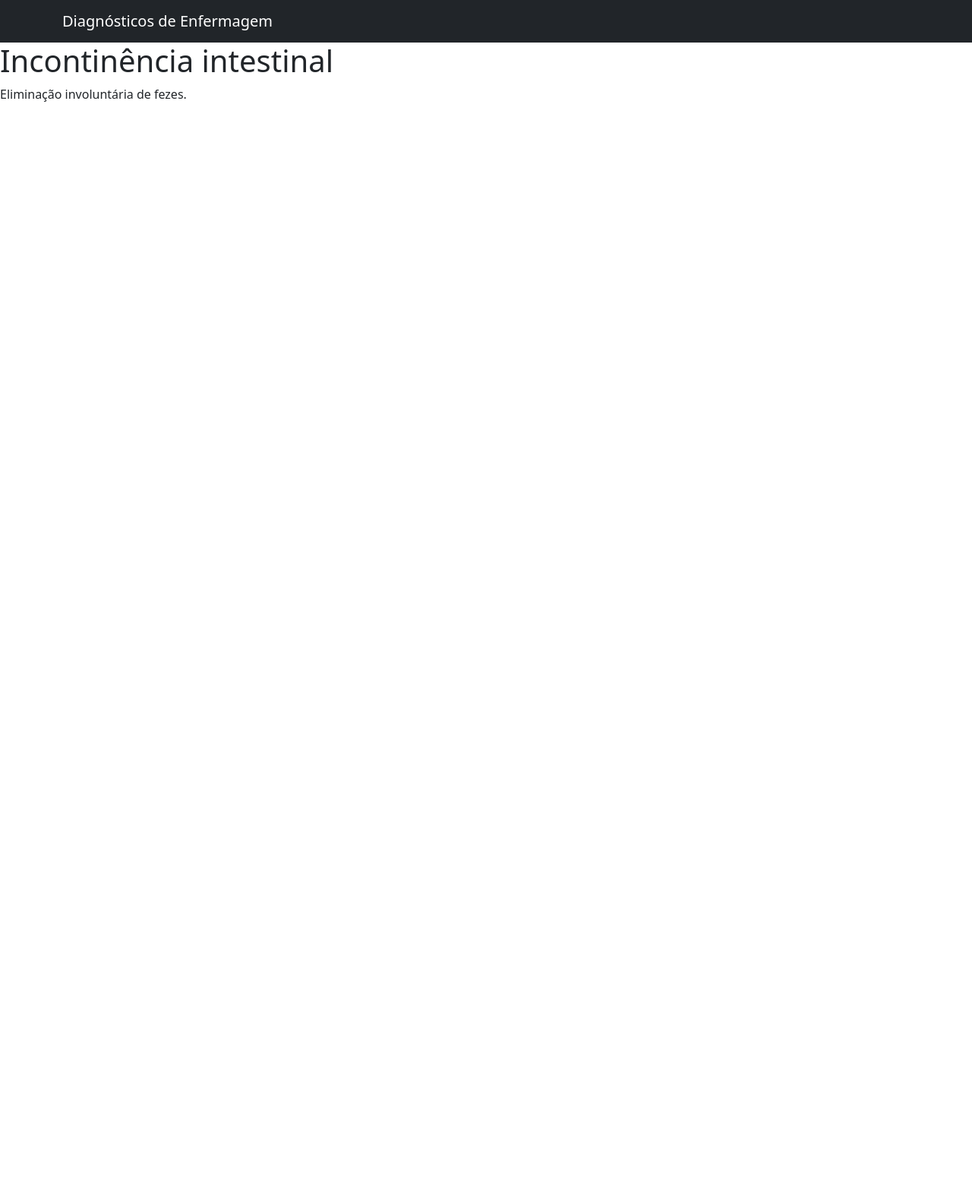
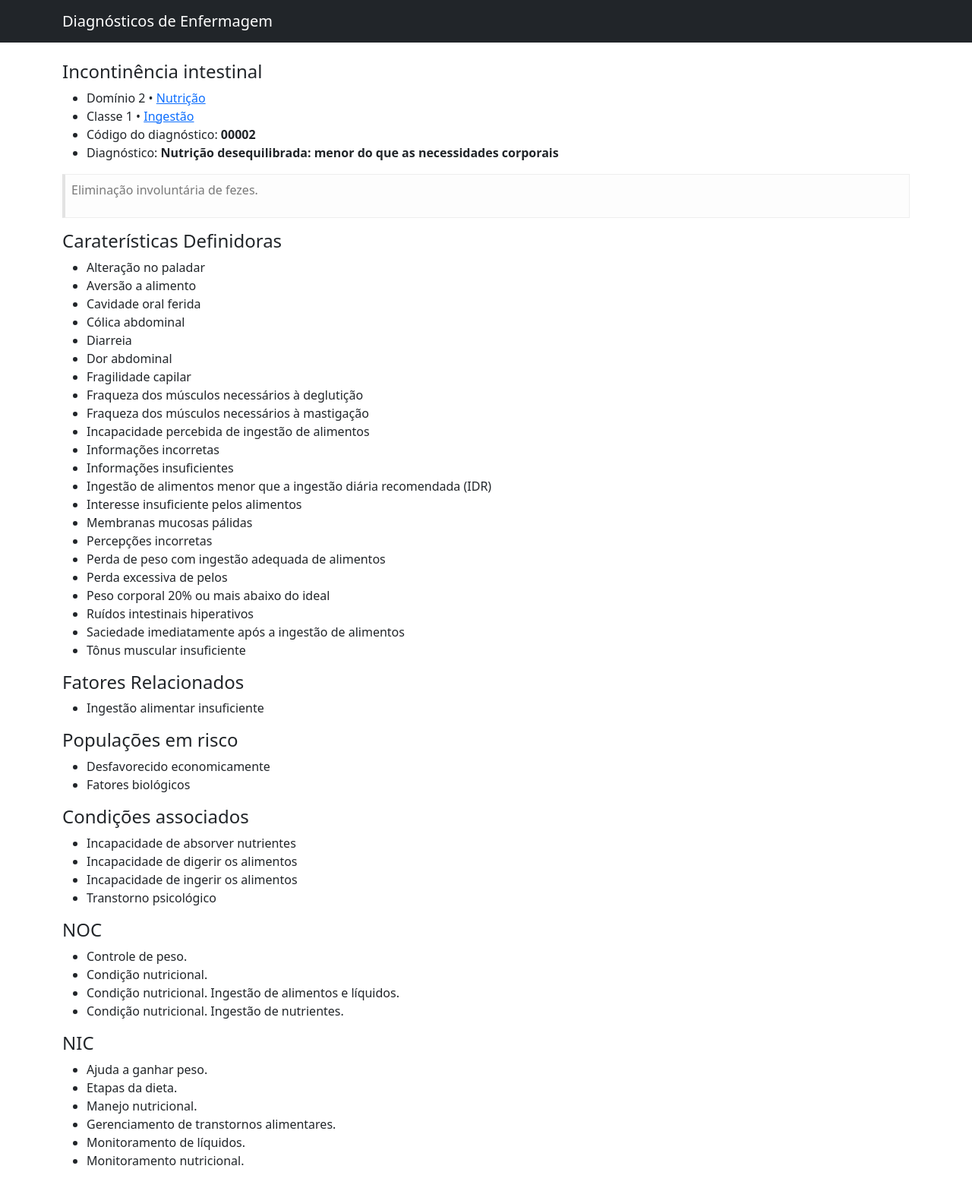
Before and after one commit to MallowHerman/diagnosticos_enfermagem, a Django app: a page that uses nanda/templates/nanda/diagnoses_detail.html in a window 1280 px wide. Shown: the whole page at 76% size. Before the commit the page ends 134 px from the top, so only its background shows below. Run offline with Django 4.2, Linux system fonts and the light colour scheme; data comes from the database, SQL or seed files in the repository.

Commit message:
detail template

```diff
--- a/diagnosticos_enfermagem/settings.py
+++ b/diagnosticos_enfermagem/settings.py
@@ -25,7 +25,7 @@ SECRET_KEY = 'django-insecure-=)m5#z3)5ay34-&y#lue0v*c-n*av$lip#sd5yhcqv_8oj(p^#
 # SECURITY WARNING: don't run with debug turned on in production!
 DEBUG = True
 
-ALLOWED_HOSTS = []
+ALLOWED_HOSTS = ['646a-165-90-98-236.eu.ngrok.io', '127.0.0.1']
 
 
 # Application definition
--- a/nanda/templates/nanda/diagnoses_detail.html
+++ b/nanda/templates/nanda/diagnoses_detail.html
@@ -1,5 +1,86 @@
 {% extends 'nanda/layout.html'%}
 {% block content %}
-<h1>{{object.title}}</h1>
-    {{object.description}}
+<div class="container">
+    <div class="my-4">
+        <h1 style="font-size: 24px;">{{object.title}}</h1>
+        <ul>
+            <li>Domínio 2 • <a href="">Nutrição</a></li>
+            <li>Classe 1 • <a href="">Ingestão</a></li>
+            <li>Código do diagnóstico: <strong>00002</strong></li>
+            <li>Diagnóstico: <strong>Nutrição desequilibrada: menor do que as necessidades corporais</strong></li>
+        </ul>
+        <blockquote class="p-2" style="background-color: #fdfdfd; color: rgba(51,51,51,0.65); border: 1px solid #eee; border-left: 4px solid rgba(0,0,0,0.1);">
+            <p>{{object.description}}</p>
+        </blockquote>
+        <div>
+            <h1 style="font-size: 24px;">Caraterísticas Definidoras</h1>
+            <ul style="font-size: 16px;">
+                <li>Alteração no paladar</li>
+                <li>Aversão a alimento</li>
+                <li>Cavidade oral ferida</li>
+                <li>Cólica abdominal</li>
+                <li>Diarreia</li>
+                <li>Dor abdominal</li>
+                <li>Fragilidade capilar</li>
+                <li>Fraqueza dos músculos necessários à deglutição</li>
+                <li>Fraqueza dos músculos necessários à mastigação</li>
+                <li>Incapacidade percebida de ingestão de alimentos</li>
+                <li>Informações incorretas</li>
+                <li>Informações insuficientes</li>
+                <li>Ingestão de alimentos menor que a ingestão diária recomendada (IDR)</li>
+                <li>Interesse insuficiente pelos alimentos</li>
+                <li>Membranas mucosas pálidas</li>
+                <li>Percepções incorretas</li>
+                <li>Perda de peso com ingestão adequada de alimentos</li>
+                <li>Perda excessiva de pelos</li>
+                <li>Peso corporal 20% ou mais abaixo do ideal</li>
+                <li>Ruídos intestinais hiperativos</li>
+                <li>Saciedade imediatamente após a ingestão de alimentos</li>
+                <li>Tônus muscular insuficiente</li>
+            </ul>
+        </div>
+        <div>
+            <h1 style="font-size: 24px;">Fatores Relacionados</h1>
+            <ul>
+                <li>Ingestão alimentar insuficiente</li>
+            </ul>
+        </div>
+        <div>
+            <h1 style="font-size: 24px;">Populações em risco</h1>
+            <ul>
+                <li>Desfavorecido economicamente</li>
+                <li>Fatores biológicos</li>
+            </ul>
+        </div>
+        <div>
+            <h1 style="font-size: 24px;">Condições associados</h1>
+            <ul>
+                <li>Incapacidade de absorver nutrientes</li>
+                <li>Incapacidade de digerir os alimentos</li>
+                <li>Incapacidade de ingerir os alimentos</li>
+                <li>Transtorno psicológico</li>
+            </ul>
+        </div>
+        <div>
+            <h1 style="font-size: 24px;">NOC</h1>
+            <ul>
+                <li>Controle de peso.</li>
+                <li>Condição nutricional.</li>
+                <li>Condição nutricional. Ingestão de alimentos e líquidos.</li>
+                <li>Condição nutricional. Ingestão de nutrientes.</li>
+            </ul>
+        </div>
+        <div>
+            <h1 style="font-size: 24px;">NIC</h1>
+            <ul>
+                <li>Ajuda a ganhar peso.</li>
+                <li>Etapas da dieta.</li>
+                <li>Manejo nutricional.</li>
+                <li>Gerenciamento de transtornos alimentares.</li>
+                <li>Monitoramento de líquidos.</li>
+                <li>Monitoramento nutricional.</li>
+            </ul>
+        </div>
+    </div>
+</div>
 {% endblock%}
```
